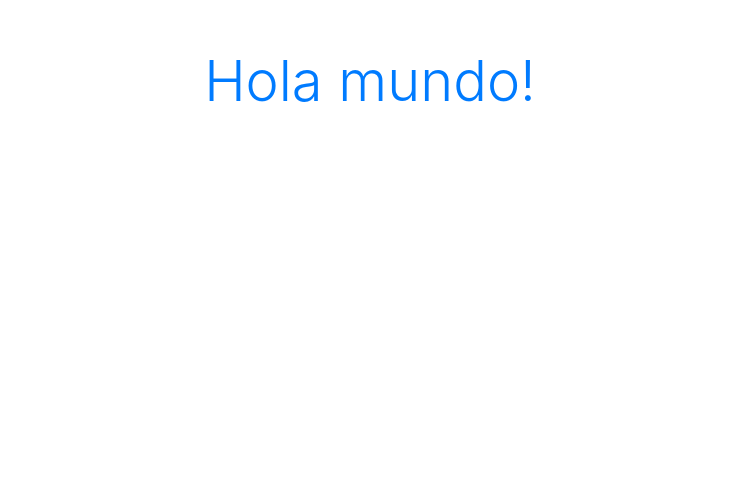
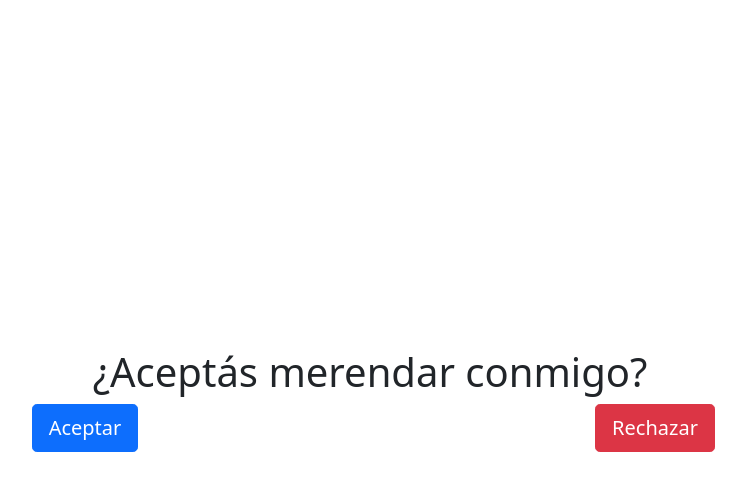
Before and after one commit to seergioveera/seergioveera.github.io, a plain HTML site: page index.html in a window 1280 px wide. Shown: the whole page, without its empty margins (270-1016 px from the left). Drawn offline with nearby package versions, Linux system fonts and the light colour scheme.

Commit message:
Add files via upload

```diff
--- a/index.html
+++ b/index.html
@@ -1,24 +1,55 @@
-<!doctype html>
+<!DOCTYPE html>
 <html lang="en">
-  <head>
-    <!-- Required meta tags -->
-    <meta charset="utf-8">
-    <meta name="viewport" content="width=device-width, initial-scale=1, shrink-to-fit=no">
 
-    <!-- Bootstrap CSS -->
-    <link rel="stylesheet" href="https://stackpath.bootstrapcdn.com/bootstrap/4.5.0/css/bootstrap.min.css" integrity="sha384-9aIt2nRpC12Uk9gS9baDl411NQApFmC26EwAOH8WgZl5MYYxFfc+NcPb1dKGj7Sk" crossorigin="anonymous">
+<head>
+    <meta charset="UTF-8" />
+    <meta name="viewport" content="width=device-width, initial-scale=1.0" />
+    <title>¿Aceptás?</title>
+    <link href="https://cdn.jsdelivr.net/npm/bootstrap@5.0.0-beta1/dist/css/bootstrap.min.css" rel="stylesheet"
+        integrity="sha384-giJF6kkoqNQ00vy+HMDP7azOuL0xtbfIcaT9wjKHr8RbDVddVHyTfAAsrekwKmP1" crossorigin="anonymous" />
+    <link rel="preconnect" href="https://fonts.gstatic.com">
+    <link href="https://fonts.googleapis.com/css2?family=Lobster&display=swap" rel="stylesheet">
+    <link rel="stylesheet" href="css/style.css">
+    <link rel="shortcut icon" href="img/heart.png" type="image/x-icon">
+</head>
 
-    <title>GITHub</title>
-  </head>
-  <body>
-    <h1 class="text-center mt-5 display-4 text-primary">
-      Hola mundo!
-    </h1>
+<body>
 
-    <!-- Optional JavaScript -->
-    <!-- jQuery first, then Popper.js, then Bootstrap JS -->
-    <script src="https://code.jquery.com/jquery-3.5.1.slim.min.js" integrity="sha384-DfXdz2htPH0lsSSs5nCTpuj/zy4C+OGpamoFVy38MVBnE+IbbVYUew+OrCXaRkfj" crossorigin="anonymous"></script>
-    <script src="https://cdn.jsdelivr.net/npm/popper.js@1.16.0/dist/umd/popper.min.js" integrity="sha384-Q6E9RHvbIyZFJoft+2mJbHaEWldlvI9IOYy5n3zV9zzTtmI3UksdQRVvoxMfooAo" crossorigin="anonymous"></script>
-    <script src="https://stackpath.bootstrapcdn.com/bootstrap/4.5.0/js/bootstrap.min.js" integrity="sha384-OgVRvuATP1z7JjHLkuOU7Xw704+h835Lr+6QL9UvYjZE3Ipu6Tp75j7Bh/kR0JKI" crossorigin="anonymous"></script>
-  </body>
+    <div class="container position-absolute top-50 start-50 translate-middle">
+        <div class="row">
+            <div class="col-sm-12">
+                <h1 class="text-center">¿Aceptás merendar conmigo?</h1>
+            </div>
+        </div>
+
+        <div class="row">
+            <div class="col-6 text-center">
+                <button type="button" onclick="presionaSi()" class="btn btn-primary btn-lg" id="btnSi">
+                    Aceptar
+                </button>
+            </div>
+            <div class="col-6 text-center">
+                <button type="button" onmouseover="presionaNo()" class="btn btn-danger btn-lg" id="btnNo">
+                    Rechazar
+                </button>
+            </div>
+        </div>
+
+
+    </div>
+    <!-- invocar al archivo function.js -->
+    <script src="js/function.js"></script>
+
+    <!-- invocar a los archivos de bootstrap.js -->
+    <script src="https://cdn.jsdelivr.net/npm/bootstrap@5.0.0-beta1/dist/js/bootstrap.bundle.min.js"
+        integrity="sha384-ygbV9kiqUc6oa4msXn9868pTtWMgiQaeYH7/t7LECLbyPA2x65Kgf80OJFdroafW" crossorigin="anonymous">
+    </script>
+    <script src="https://cdn.jsdelivr.net/npm/@popperjs/core@2.5.4/dist/umd/popper.min.js"
+        integrity="sha384-q2kxQ16AaE6UbzuKqyBE9/u/KzioAlnx2maXQHiDX9d4/zp8Ok3f+M7DPm+Ib6IU" crossorigin="anonymous">
+    </script>
+    <script src="https://cdn.jsdelivr.net/npm/bootstrap@5.0.0-beta1/dist/js/bootstrap.min.js"
+        integrity="sha384-pQQkAEnwaBkjpqZ8RU1fF1AKtTcHJwFl3pblpTlHXybJjHpMYo79HY3hIi4NKxyj" crossorigin="anonymous">
+    </script>
+</body>
+
 </html>
```
